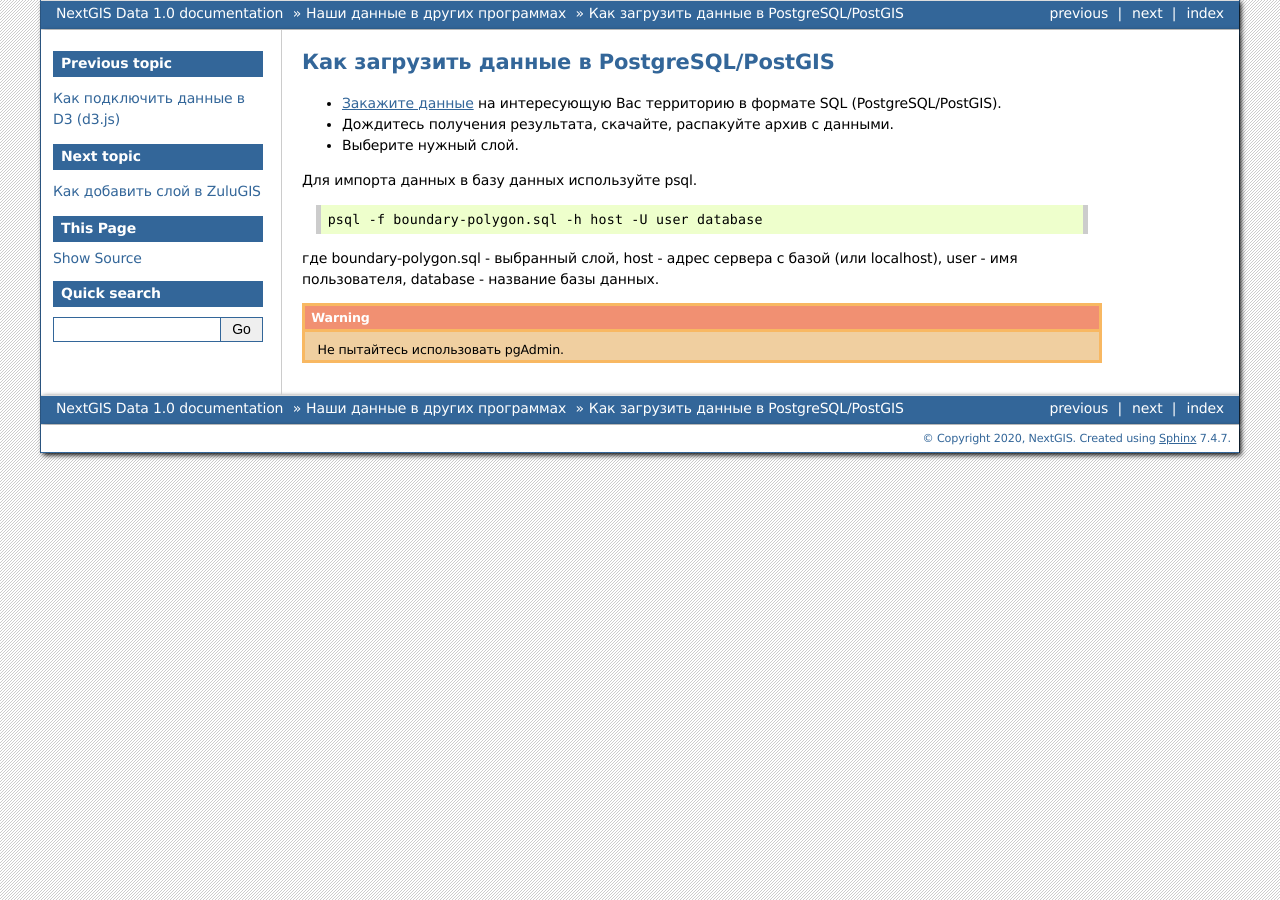
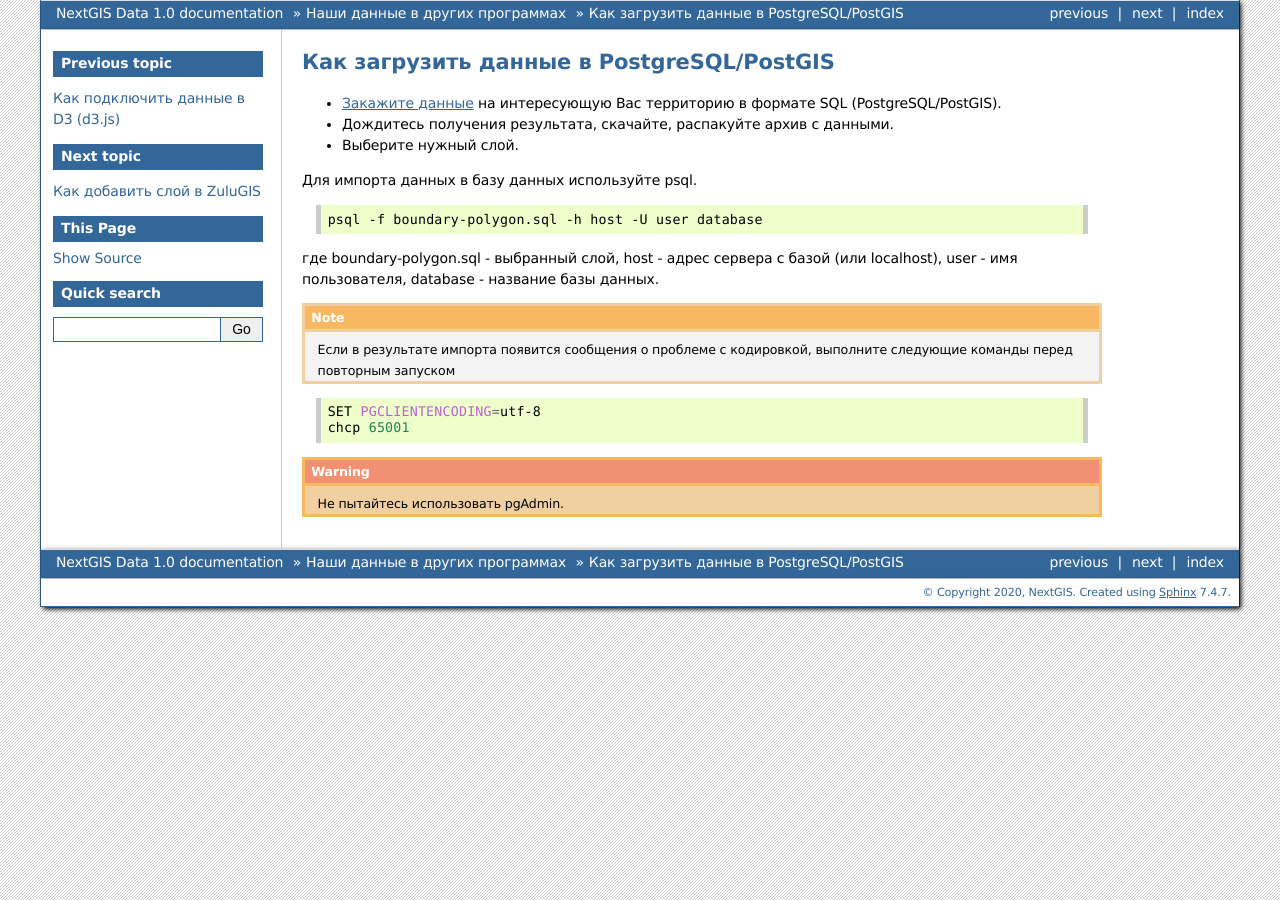
Before and after one commit to nextgis/docs_data, a Sphinx documentation site: the page built from source/pg.rst, in a window 1280 px wide. Built offline with Sphinx 7.4.7, drawn with Linux system fonts in a browser that asks for light colours; formulas are drawn with MathJax 3; pages that are not in the unit, such as notebooks, are missing from menus.

Commit message:
encoding

```diff
--- a/source/pg.rst
+++ b/source/pg.rst
@@ -15,6 +15,15 @@
 
 где boundary-polygon.sql - выбранный слой, host - адрес сервера с базой (или localhost), user - имя пользователя, database - название базы данных.
 
+.. note::
+
+   Если в результате импорта появится сообщения о проблеме с кодировкой, выполните следующие команды перед повторным запуском
+
+.. code-block:: bash
+
+   SET PGCLIENTENCODING=utf-8
+   chcp 65001
+
 .. warning::
 
    Не пытайтесь использовать pgAdmin.
```
